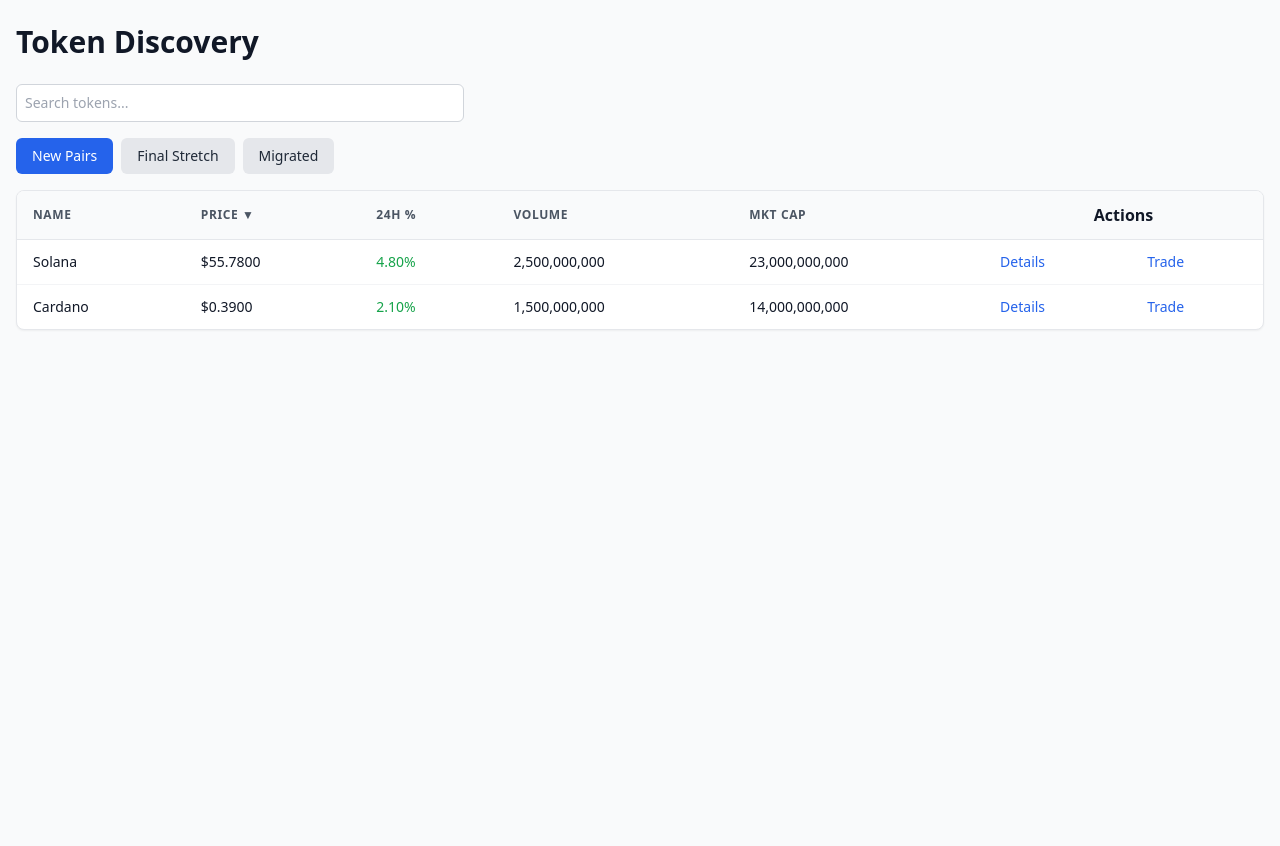
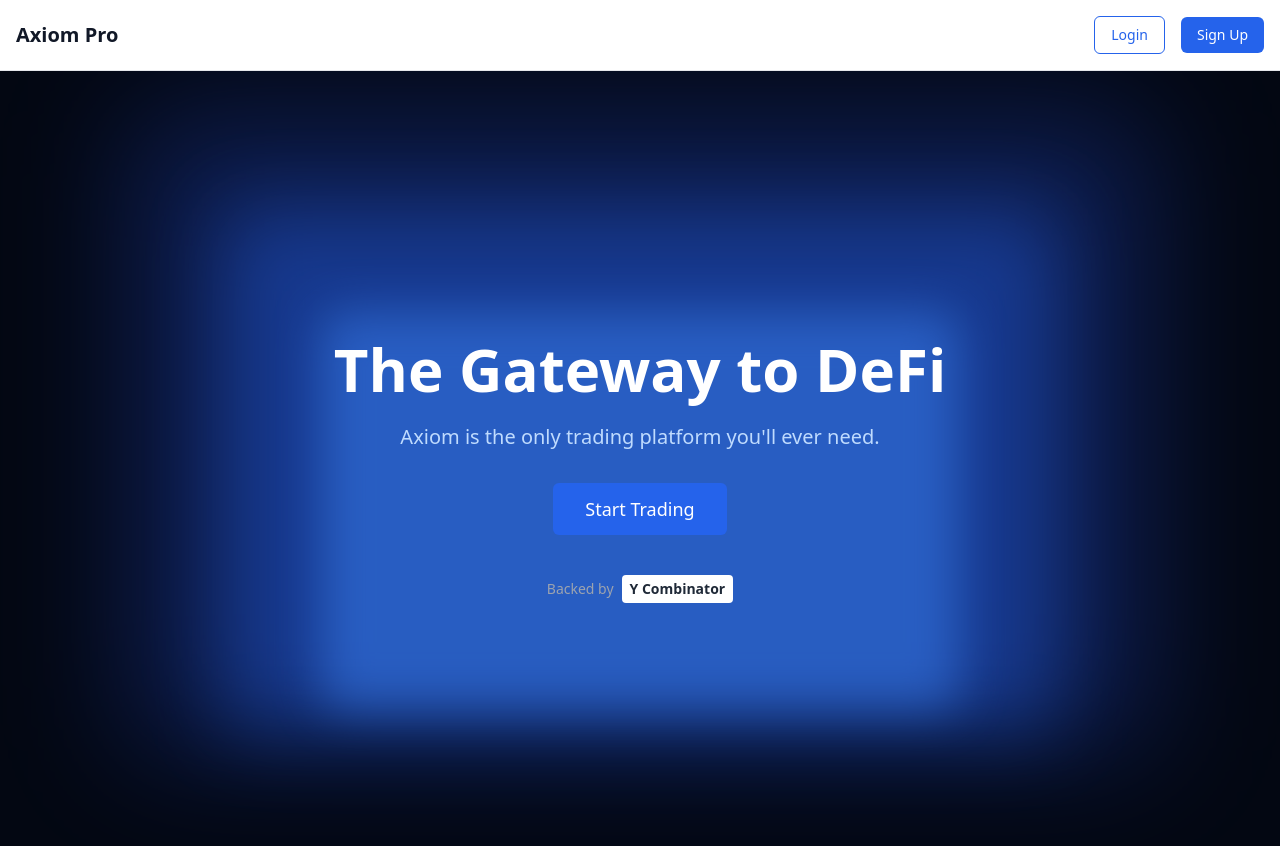
Before and after one commit to Leo-1208/Axiom-Clone, a Next.js app: page / in a window 1280 px wide. Shown: the top 846 px of the page. Before the commit the page ends 800 px from the top, so only its background shows below. Built offline with nearby package versions, Linux system fonts and the light colour scheme.

Commit message:
Add files via upload

```diff
--- a/app/layout.tsx
+++ b/app/layout.tsx
@@ -1,6 +1,7 @@
 import './globals.css';
 import React from 'react';
 import { Providers } from './providers';
+import NavBar from '../components/NavBar';
 import type { Metadata } from 'next';
 
 export const metadata: Metadata = {
@@ -20,7 +21,11 @@
   return (
     <html lang="en">
       <body>
-        <Providers>{children}</Providers>
+        <Providers>
+          {/* Global navigation bar appears on all pages */}
+          <NavBar />
+          {children}
+        </Providers>
       </body>
     </html>
   );
--- a/app/page.tsx
+++ b/app/page.tsx
@@ -1,55 +1,49 @@
 "use client";
 
-import React, { useState } from 'react';
-import TokenTable from '../components/TokenTable';
-import type { TokenCategory } from '../store/slices/tokenSlice';
-
-const categories: { key: TokenCategory; label: string }[] = [
-  { key: 'new', label: 'New Pairs' },
-  { key: 'final', label: 'Final Stretch' },
-  { key: 'migrated', label: 'Migrated' },
-];
+import Link from 'next/link';
+import { useAppSelector } from '../hooks/useAppSelector';
 
 /**
- * Top‑level page component rendering a tabbed token discovery table. It
- * remembers the current category in component state and passes it to the
- * TokenTable component. Each tab uses Tailwind styling and is keyboard
- * focusable for accessibility.
+ * Home page acts as a marketing landing page for the Axiom clone. It
+ * introduces the product with a bold headline, supporting text and a call
+ * to action button. The background uses layered blurred panels to mimic
+ * the original design while remaining performant. The navigation bar
+ * handles authentication so the call to action simply links to the
+ * discovery route which performs its own auth check.
  */
-export default function HomePage() {
-  const [active, setActive] = useState<TokenCategory>('new');
-  const [query, setQuery] = useState('');
-
+export default function Home() {
+  const isLoggedIn = useAppSelector((state) => state.auth.isLoggedIn);
+  // The call to action link always points to the discovery page. If the
+  // visitor is not signed in the discovery route will prompt them to log
+  // in before showing any content.
+  const ctaHref = isLoggedIn ? '/discovery' : '/discovery';
   return (
-    <main className="max-w-7xl mx-auto px-4 py-6">
-      <h1 className="text-3xl font-bold mb-6">Token Discovery</h1>
-      {/* Search bar */}
-      <div className="mb-4">
-        <input
-          type="text"
-          placeholder="Search tokens..."
-          value={query}
-          onChange={(e) => setQuery(e.target.value)}
-          className="w-full max-w-md rounded-md border border-gray-300 p-2 text-sm focus:border-blue-500 focus:ring-blue-500"
-        />
+    <main className="relative min-h-screen flex flex-col items-center justify-center overflow-hidden bg-gray-950">
+      {/* Decorative background layers */}
+      <div className="absolute inset-0 flex justify-center items-center pointer-events-none select-none">
+        <div className="h-[80%] w-[80%] bg-blue-800 rounded-3xl blur-3xl opacity-40 -translate-y-10" />
+        <div className="absolute h-[65%] w-[65%] bg-blue-600 rounded-3xl blur-2xl opacity-40" />
+        <div className="absolute h-[50%] w-[50%] bg-blue-500 rounded-3xl blur-xl opacity-50 translate-y-10" />
       </div>
-      <div role="tablist" aria-label="Token categories" className="mb-4 flex flex-wrap gap-2">
-        {categories.map((cat) => (
-          <button
-            key={cat.key}
-            role="tab"
-            aria-selected={active === cat.key}
-            className={`px-4 py-2 rounded-md text-sm font-medium focus:outline-none focus:ring-2 focus:ring-offset-2 focus:ring-blue-500 ${
-              active === cat.key ? 'bg-blue-600 text-white' : 'bg-gray-200 text-gray-800'
-            }`}
-            onClick={() => setActive(cat.key)}
-          >
-            {cat.label}
-          </button>
-        ))}
+      {/* Foreground content */}
+      <div className="relative z-10 text-center px-4">
+        <h1 className="text-4xl sm:text-6xl font-bold text-white mb-6">
+          The Gateway to DeFi
+        </h1>
+        <p className="text-lg sm:text-xl text-blue-200 mb-8">
+          Axiom is the only trading platform you'll ever need.
+        </p>
+        <Link
+          href={ctaHref}
+          className="inline-block px-8 py-3 rounded-md bg-blue-600 text-white text-lg font-medium hover:bg-blue-700 focus:outline-none focus:ring-2 focus:ring-blue-500 focus:ring-offset-2"
+        >
+          Start Trading
+        </Link>
+        <div className="mt-10 text-gray-400 text-sm flex justify-center items-center gap-2">
+          <span>Backed by</span>
+          <span className="bg-white text-gray-800 px-2 py-1 rounded font-semibold">Y Combinator</span>
+        </div>
       </div>
-      {/* Table for selected category */}
-      <TokenTable category={active} search={query} />
     </main>
   );
 }
```
